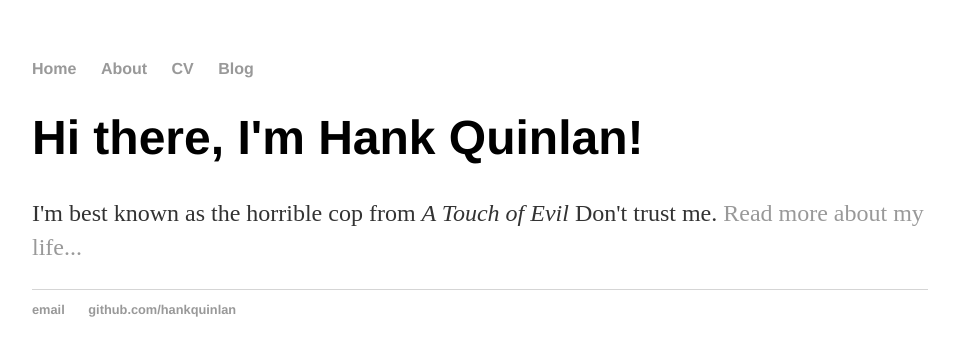
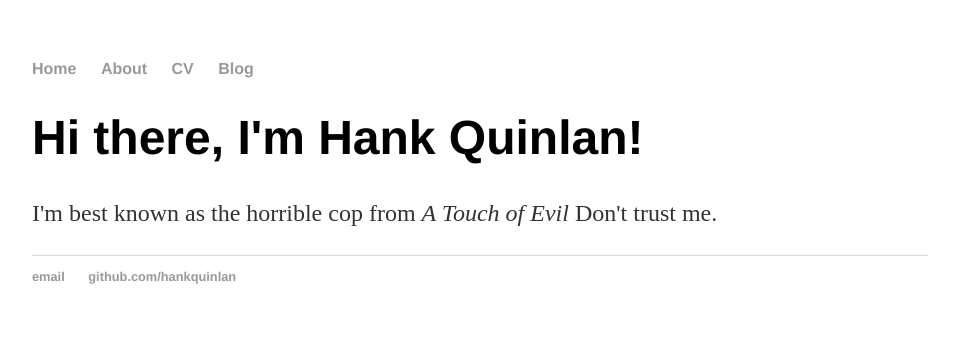
Before and after one commit to naelonv5318/naelonv5318.github.io, a Jekyll site: the page built from cv/index.html, in a window 1280 px wide. Shown: the top 356 px of the page, without its empty margins (160-1119 px from the left). Built offline with Jekyll 4.4.1, drawn with Linux system fonts in a browser that asks for light colours.

Commit message:
Update index.html

```diff
--- a/cv/index.html
+++ b/cv/index.html
@@ -4,5 +4,5 @@ title: cv
 ---
 <div class="blurb">
 	<h1>Hi there, I'm Hank Quinlan!</h1>
-	<p>I'm best known as the horrible cop from <em>A Touch of Evil</em> Don't trust me. <a href="/about">Read more about my life...</a></p>
+	<p>I'm best known as the horrible cop from <em>A Touch of Evil</em> Don't trust me.</p>
 </div><!-- /.blurb -->
```
